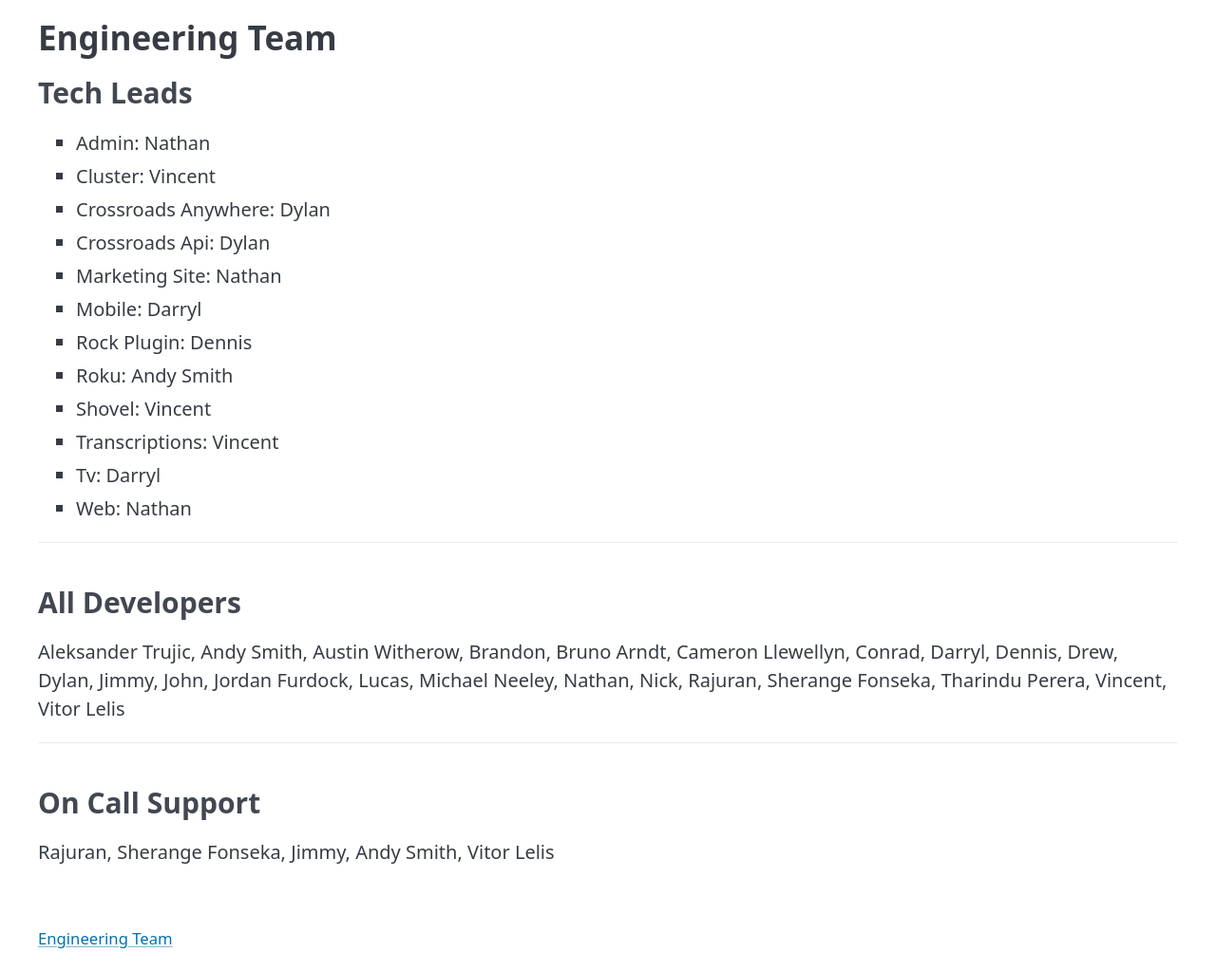
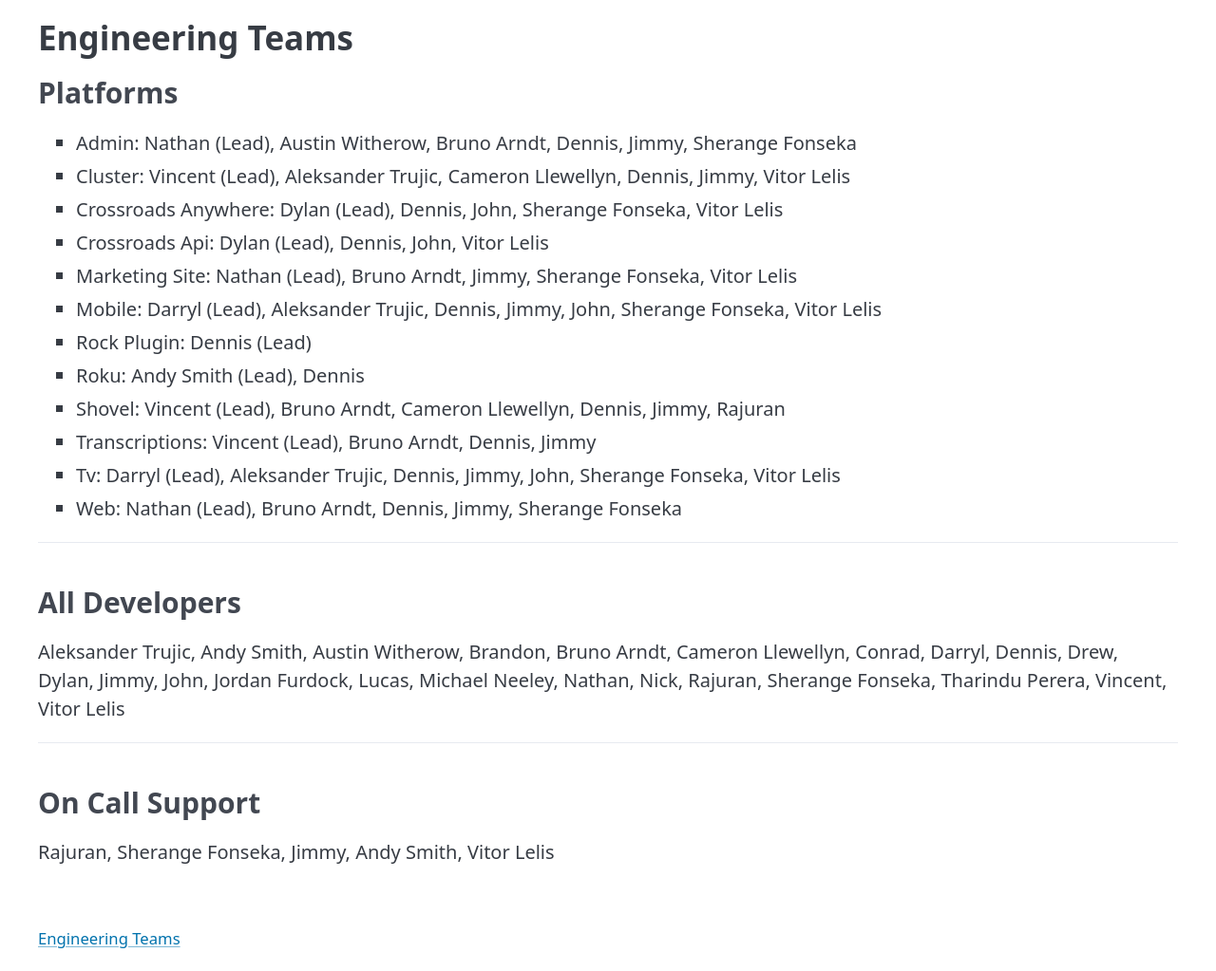
Before and after one commit to ApollosProject/bug-board, a Flask app: page /team in a window 1280 px wide. Shown: the part 110-1133 px from the top of the page at 95% size. Run offline with Flask 3, Linux system fonts and the light colour scheme.

Commit message:
Add Platforms team listing on team page (#15)
* Add platform team listings

* Label leads in team listings

* Refine team page

* Remove Michael from platform teams

* Alphabetically sort platform teams

```diff
--- a/app.py
+++ b/app.py
@@ -113,10 +113,15 @@ def team():
         name = data.get("linear_username", key)
         return name.replace(".", " ").replace("-", " ").title()
 
-    leads = {
-        slug: format_name(info.get("lead"))
-        for slug, info in config.get("platforms", {}).items()
-    }
+    platform_teams = {}
+    for slug, info in config.get("platforms", {}).items():
+        lead = info.get("lead")
+        developers = [dev for dev in info.get("developers", []) if dev != lead]
+        developers = sorted(developers, key=lambda d: format_name(d))
+        members = [{"name": format_name(lead), "lead": True}] + [
+            {"name": format_name(dev), "lead": False} for dev in developers
+        ]
+        platform_teams[slug] = members
     developers = sorted(
         {format_name(person) for person in config.get("people", {})}
     )
@@ -128,7 +133,7 @@ def team():
 
     return render_template(
         "team.html",
-        leads=leads,
+        platform_teams=platform_teams,
         developers=developers,
         on_call_support=on_call_support,
     )
--- a/config.yml
+++ b/config.yml
@@ -121,7 +121,6 @@ platforms:
   marketing-site:
     lead: nathan
     developers:
-      - michael
       - vitor
       - sherange
       - bruno
@@ -142,7 +141,6 @@ platforms:
   mobile:
     lead: darryl
     developers:
-      - michael
       - sherange
       - jimmy
       - aleks
@@ -152,7 +150,6 @@ platforms:
   tv:
     lead: darryl
     developers:
-      - michael
       - sherange
       - jimmy
       - aleks
@@ -162,12 +159,10 @@ platforms:
   roku:
     lead: andy
     developers:
-      - michael
       - dennis
   web:
     lead: nathan
     developers:
-      - michael
       - sherange
       - jimmy
       - bruno
@@ -175,7 +170,6 @@ platforms:
   admin:
     lead: nathan
     developers:
-      - michael
       - sherange
       - jimmy
       - bruno
@@ -184,7 +178,6 @@ platforms:
   cluster:
     lead: vincent
     developers:
-      - michael
       - jimmy
       - aleks
       - cameron
@@ -197,7 +190,6 @@ platforms:
   shovel:
     lead: vincent
     developers:
-      - michael
       - rajuran
       - jimmy
       - bruno
@@ -206,7 +198,6 @@ platforms:
   transcriptions:
     lead: vincent
     developers:
-      - michael
       - jimmy
       - bruno
       - dennis
--- a/templates/index.html
+++ b/templates/index.html
@@ -185,7 +185,7 @@
       });
     </script>
     <footer class="container">
-      <small><a href="{{ url_for('team') }}">Engineering Team</a></small>
+      <small><a href="{{ url_for('team') }}">Engineering Teams</a></small>
     </footer>
   </body>
 </html>
--- a/templates/team.html
+++ b/templates/team.html
@@ -5,7 +5,7 @@
     <meta name="viewport" content="width=device-width, initial-scale=1" />
     <meta name="color-scheme" content="light dark" />
     <link rel="stylesheet" href="{{ url_for('static', filename='pico.min.css') }}" />
-    <title>Engineering Team</title>
+    <title>Engineering Teams</title>
   </head>
   <body>
     <header class="container">
@@ -16,11 +16,16 @@
       </nav>
     </header>
     <main class="container">
-      <h2>Engineering Team</h2>
-      <h3>Tech Leads</h3>
+      <h2>Engineering Teams</h2>
+      <h3>Platforms</h3>
       <ul>
-      {% for platform, lead in leads|dictsort %}
-        <li>{{ platform.replace('-', ' ').title() }}: {{ lead }}</li>
+      {% for platform, members in platform_teams|dictsort %}
+        <li>
+          {{ platform.replace('-', ' ').title() }}:
+          {% for member in members %}
+            {{ member.name }}{% if member.lead %} (Lead){% endif %}{% if not loop.last %}, {% endif %}
+          {% endfor %}
+        </li>
       {% endfor %}
       </ul>
       <hr />
@@ -31,7 +36,7 @@
       <p>{{ ', '.join(on_call_support) }}</p>
     </main>
     <footer class="container">
-      <small><a href="{{ url_for('team') }}">Engineering Team</a></small>
+      <small><a href="{{ url_for('team') }}">Engineering Teams</a></small>
     </footer>
   </body>
 </html>
```
